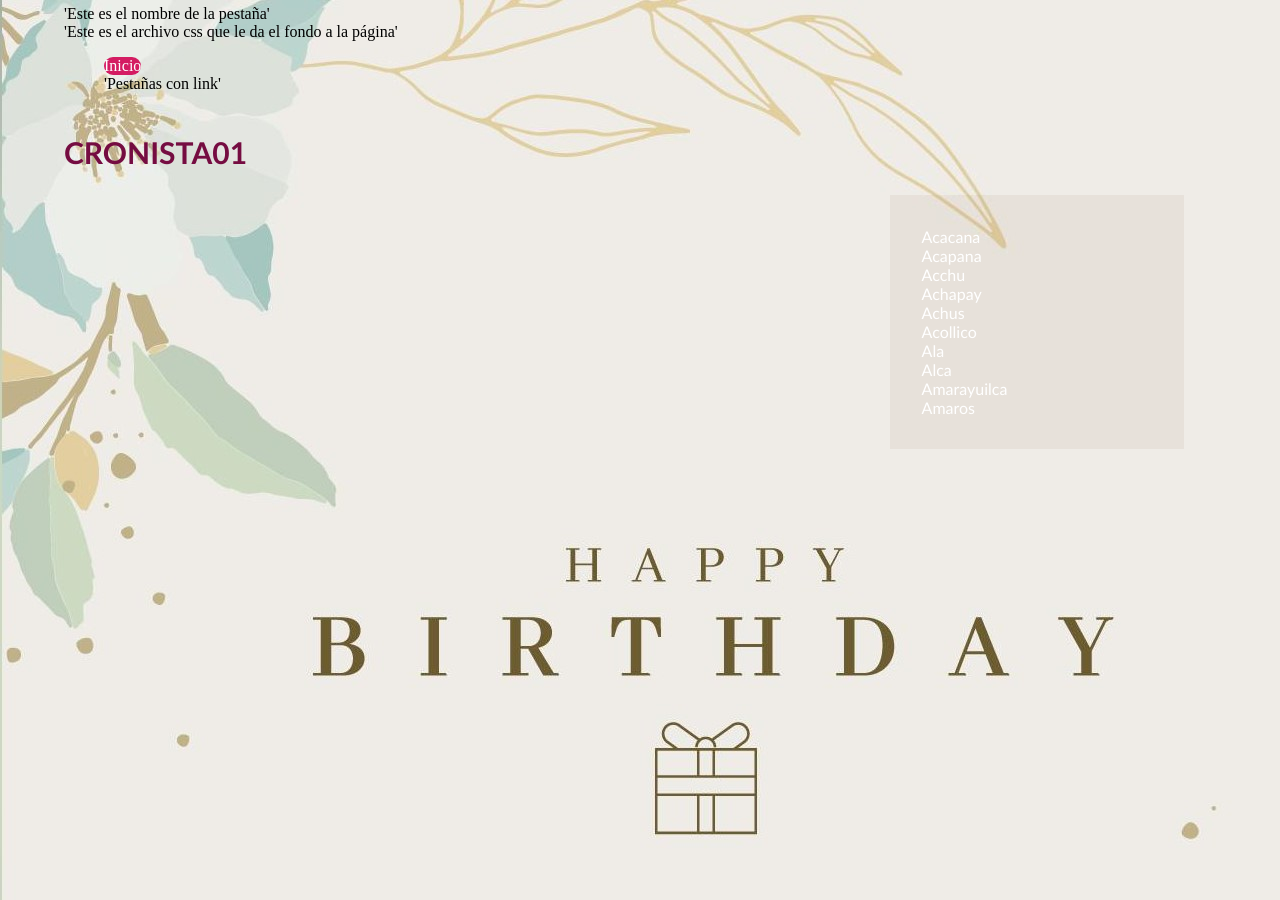
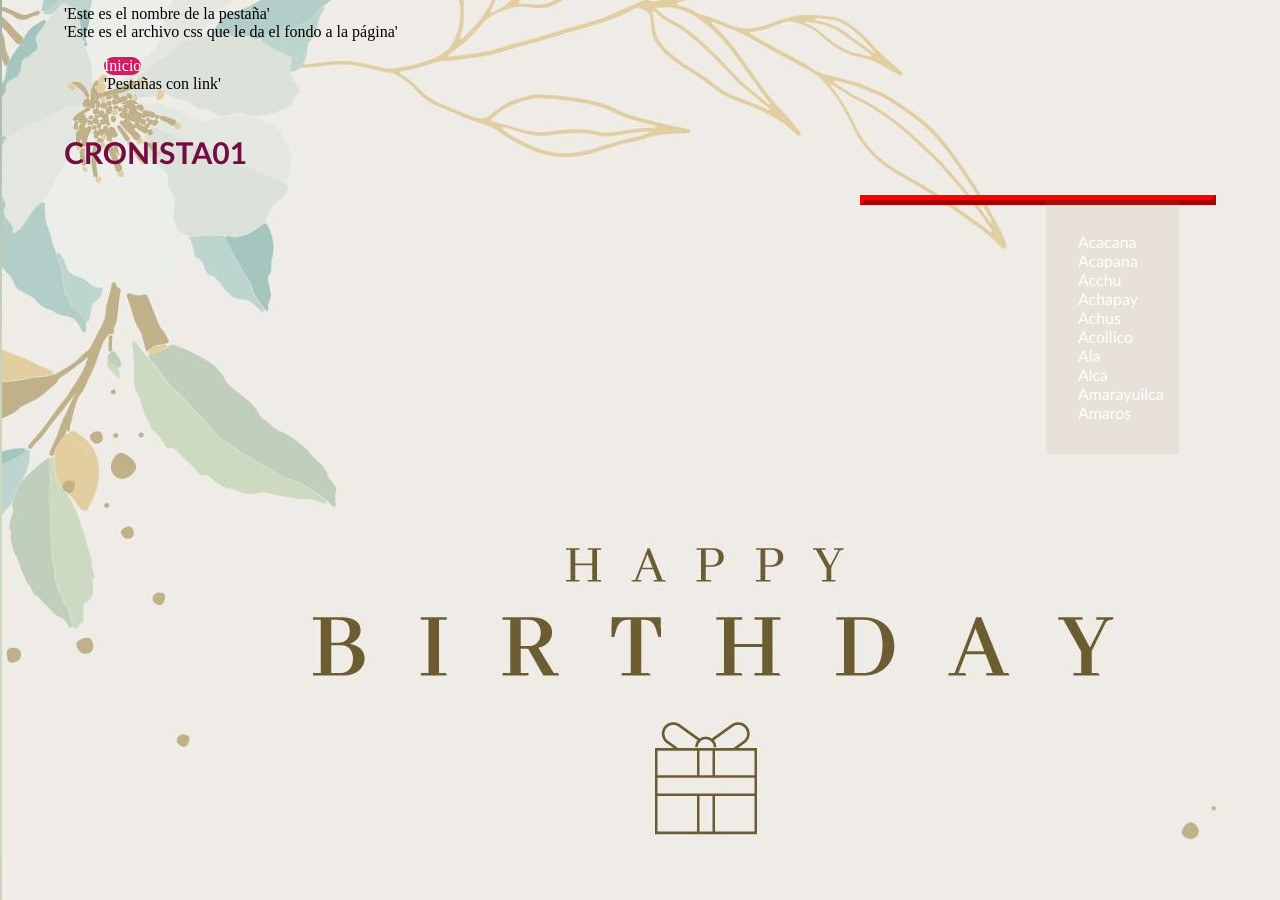
Before and after one commit to glosascroniquenses/Pruebas, a Jekyll site: the page built from _autores/cronista01.html, in a window 1280 px wide. Built offline with Jekyll 4.4.1, drawn with Linux system fonts in a browser that asks for light colours.

Commit message:
Update autore.html

```diff
--- a/_layouts/autore.html
+++ b/_layouts/autore.html
@@ -9,7 +9,7 @@ layout: default
 
 {% if page.data %}
 
-<div id="palabras">
+<div id="palabras2">
       {% assign rows = site.data[page.data] %}
 
       {% capture unique_word_string %}{% for row in rows %}{% capture current_word %}{{ row.Palabra }}{% endcapture %}{% if current_word == saved_word %}{% else %}{{ row.Palabra }},{% endif %}{% capture saved_word %}{{ current_word }}{% endcapture %}{% endfor %}{% endcapture %}
```
